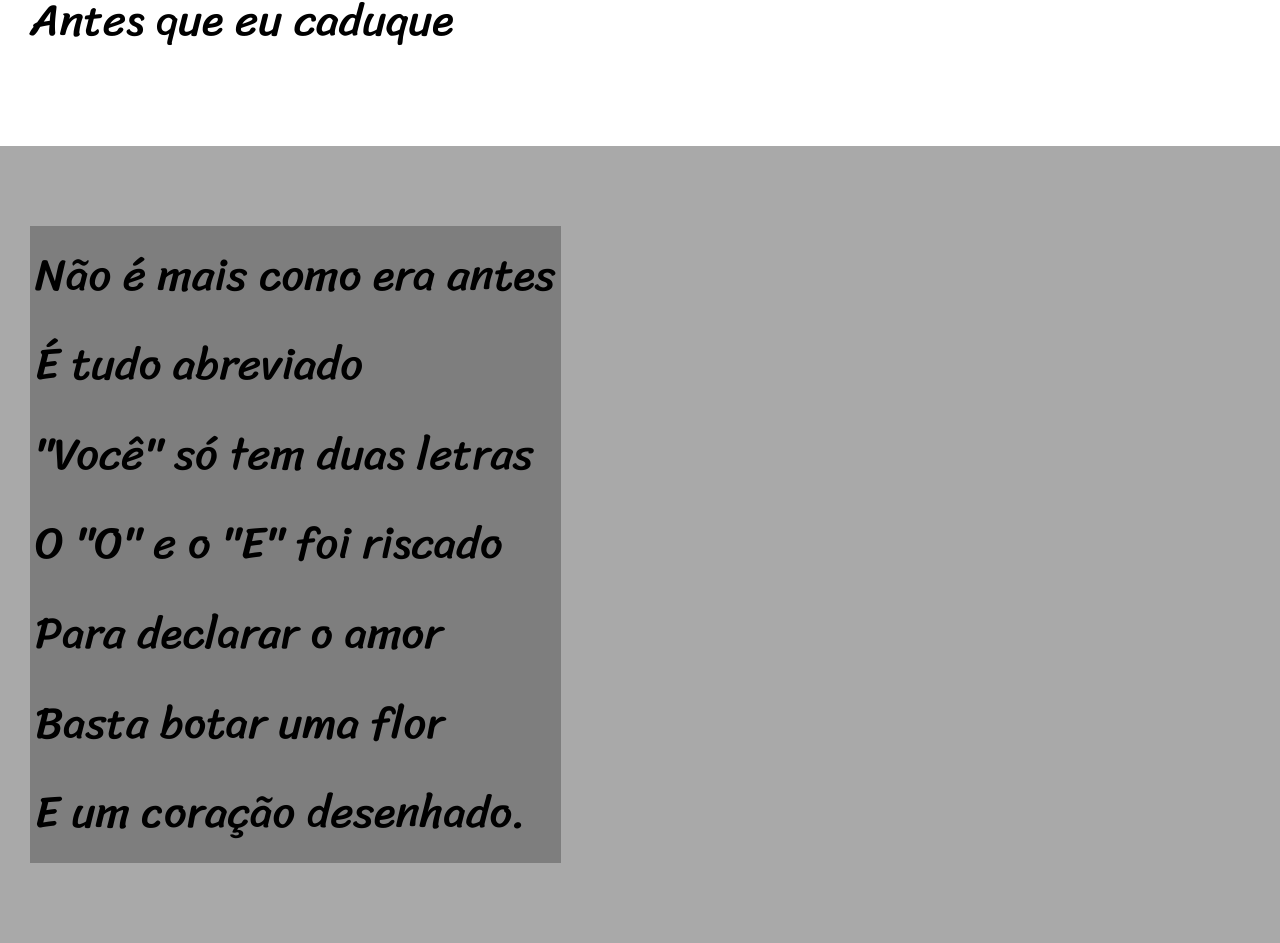
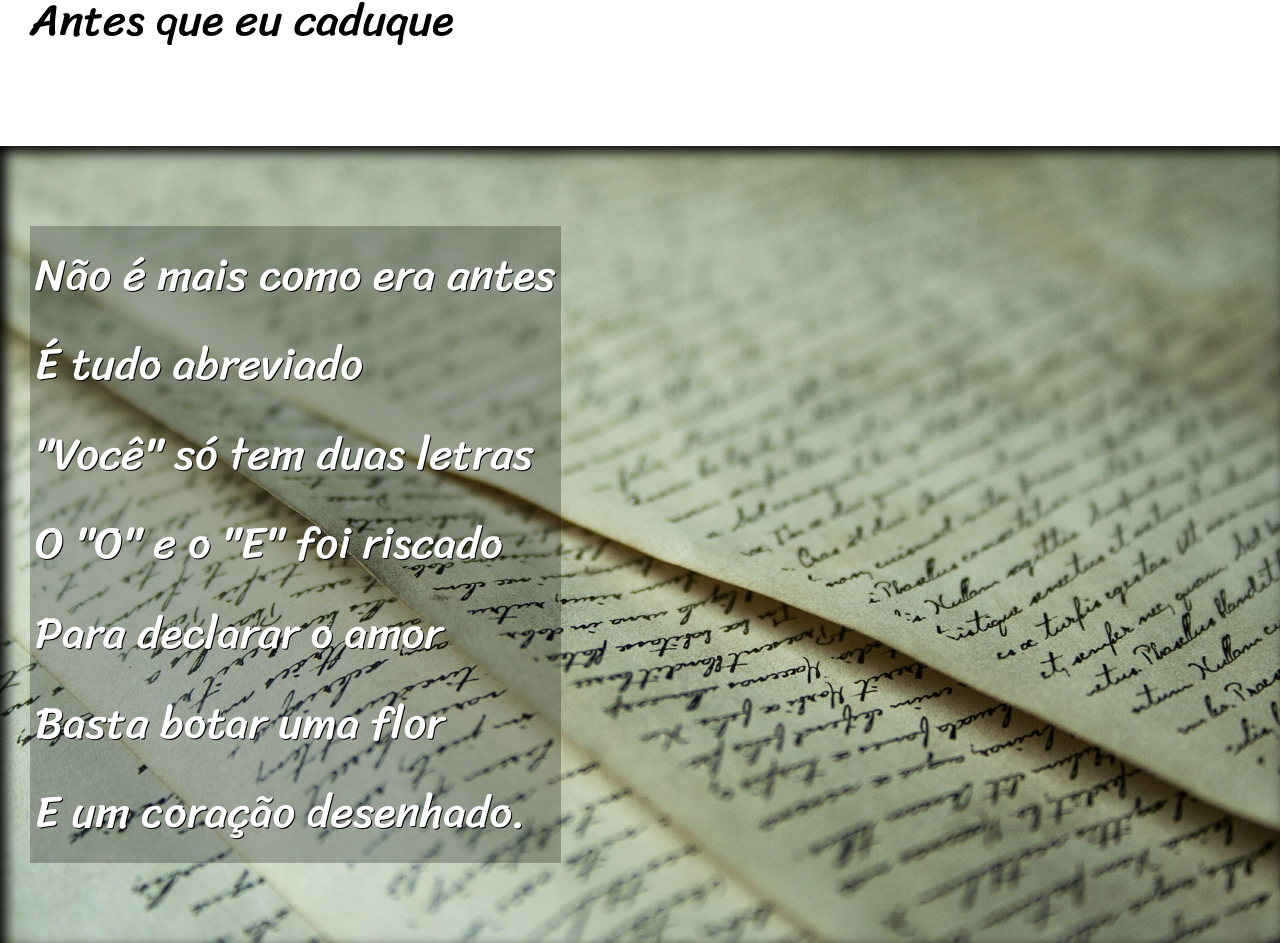
Before and after one commit to Lucia-Helena/projeto-cordel, a plain HTML site: page index.html in a window 1280 px wide. Shown: the part 812-1755 px from the top of the page. Drawn offline with Linux system fonts and the light colour scheme.

Commit message:
Aplicando o efeito parallax nas imagens

```diff
--- a/estilo/style.css
+++ b/estilo/style.css
@@ -59,20 +59,39 @@ section {
     font-size: 3.5vw;
 }
 
+section > p {
+    padding-bottom: 1em;
+}
+
 section.normal {
     background-color: white;
     color: black;
 }
 
 section.imagem {
-    background-color: rgba(63, 57, 57, 0.096)
-    color: white
+    background-color: rgba(63, 57, 57, 0.096);
+    color: white;
+    box-shadow: inset 6px 6px 13px 0px rgba(0, 0, 0.473);
+    background-size: cover;
+    background-attachment: fixed;
 }
 
 section.imagem > p {
     display: inline-block;
     padding: 5px;
     background-color: rgba(0, 0, 0, 0.253);
+    text-shadow: 1px 1px 0px black;
+}
+
+section#img01 {
+    background-image: url('../imagem/background001.jpg');
+    background-position: right center;
+
+}
+
+section#img02 {
+    background-image: url('../imagem/background002.jpg');
+
 }
 
 footer {
--- a/index.html
+++ b/index.html
@@ -26,7 +26,7 @@
 
 
 
-    <section class="imagem">
+    <section class="imagem" id="img02">
         <p>
             Não é mais como era antes <br>
             É tudo abreviado <br>
@@ -63,7 +63,7 @@
 
 
 
-    <section class="imagem">
+    <section class="imagem" id="img01">
         <p>
             Tenho saudade das cartas <br>
             Escritas com a própria mão <br>
```
